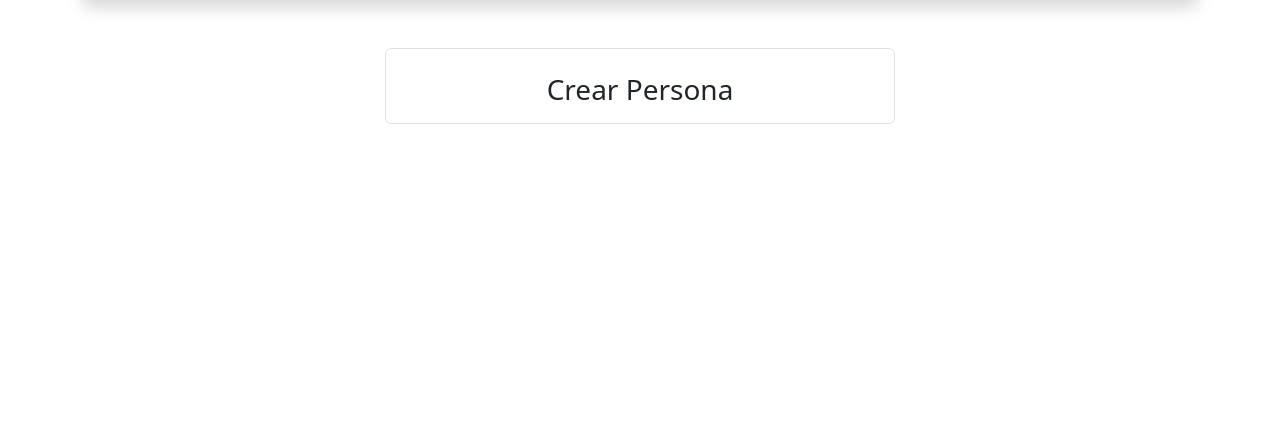
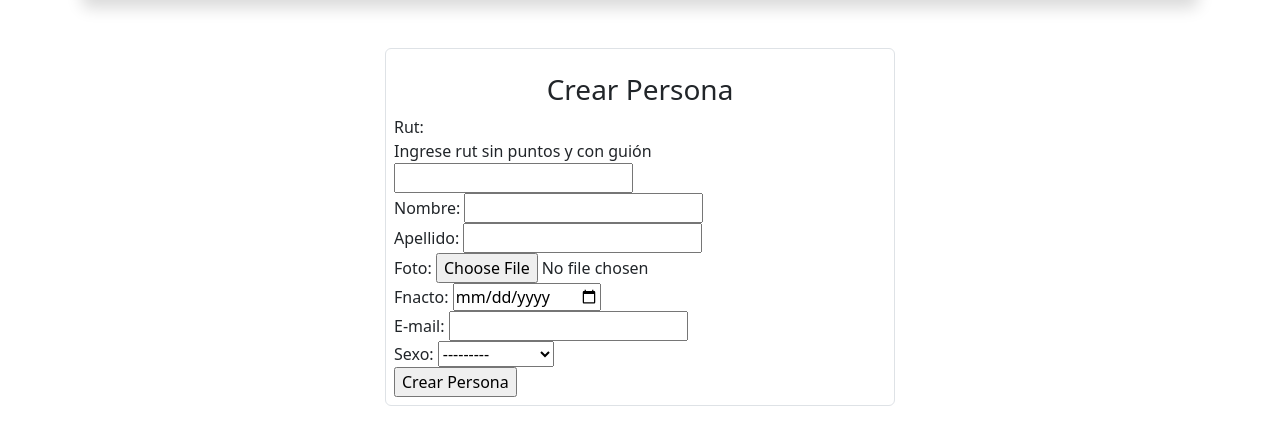
Before and after one commit to profealejandroduoc/cruds1, a Django app: page /crearpersona/ in a window 1280 px wide. Shown: the part 66-511 px from the top of the page. Run offline with Django 5.2, Linux system fonts and the light colour scheme.

Commit message:
Agregar personas OK

```diff
--- a/crud/forms.py
+++ b/crud/forms.py
@@ -1,3 +1,12 @@
 from django import forms
 from .models import Persona
 from .enumeraciones import *
+
+class PersonaForm(forms.ModelForm):
+
+    rut=forms.CharField(help_text="Ingrese rut sin puntos y con guión")
+    fnacto=forms.DateField(widget=forms.DateInput(attrs={'type': 'date'}))
+
+    class Meta:
+        model = Persona
+        fields = ['rut','nombre','apellido','foto','fnacto','correo','sexo']
--- a/crud/templates/crud/crearpersona.html
+++ b/crud/templates/crud/crearpersona.html
@@ -10,8 +10,12 @@
         <div class="col-sm-6">
             <div class="mt-4 p-2 border rounded">
                 <h3 class="text-center mt-3">Crear Persona</h3>
-                <form action="" method="post">
-
+                <form action="" method="post" enctype="multipart/form-data">
+                    {% csrf_token %}
+                    {{form}}
+                    <div>
+                        <input type="submit" value="Crear Persona">
+                    </div>
 
                 </form>
 
@@ -22,7 +26,9 @@
         </div>
         <div class="col-sm-3"></div>
     </div>
-
+   <!--  <script>
+        document.getElementById("id_fnacto").setAttribute("type","date");
+    </script> -->
 
 </div>
 
--- a/crud/views.py
+++ b/crud/views.py
@@ -1,7 +1,8 @@
 from django.shortcuts import render
 from datetime import date
 from .models import Persona
-from django.shortcuts import get_object_or_404
+from django.shortcuts import get_object_or_404, redirect
+from .forms import PersonaForm
 
 # Create your views here.
 def index(request):
@@ -28,7 +29,22 @@ def personas(request):
 
 def crearpersona(request):
 
-    return render(request,'crud/crearpersona.html')
+    form=PersonaForm()
+
+
+
+    if request.method=="POST":
+        form=PersonaForm(data=request.POST,files=request.FILES)
+        if form.is_valid():
+            form.save()
+            return redirect(to="personas")
+            #Redirigir
+
+    datos={
+        "form":form
+    }
+
+    return render(request,'crud/crearpersona.html',datos)
 
 
 def detallepersona(request,id):
```
Also changed, not shown: crud/media/personas/Captura_de_pantalla_2024-02-20_174749.png (added), crud/media/personas/Captura_de_pantalla_2024-02-20_174749_AQbmiNB.png (added), db.sqlite3.
